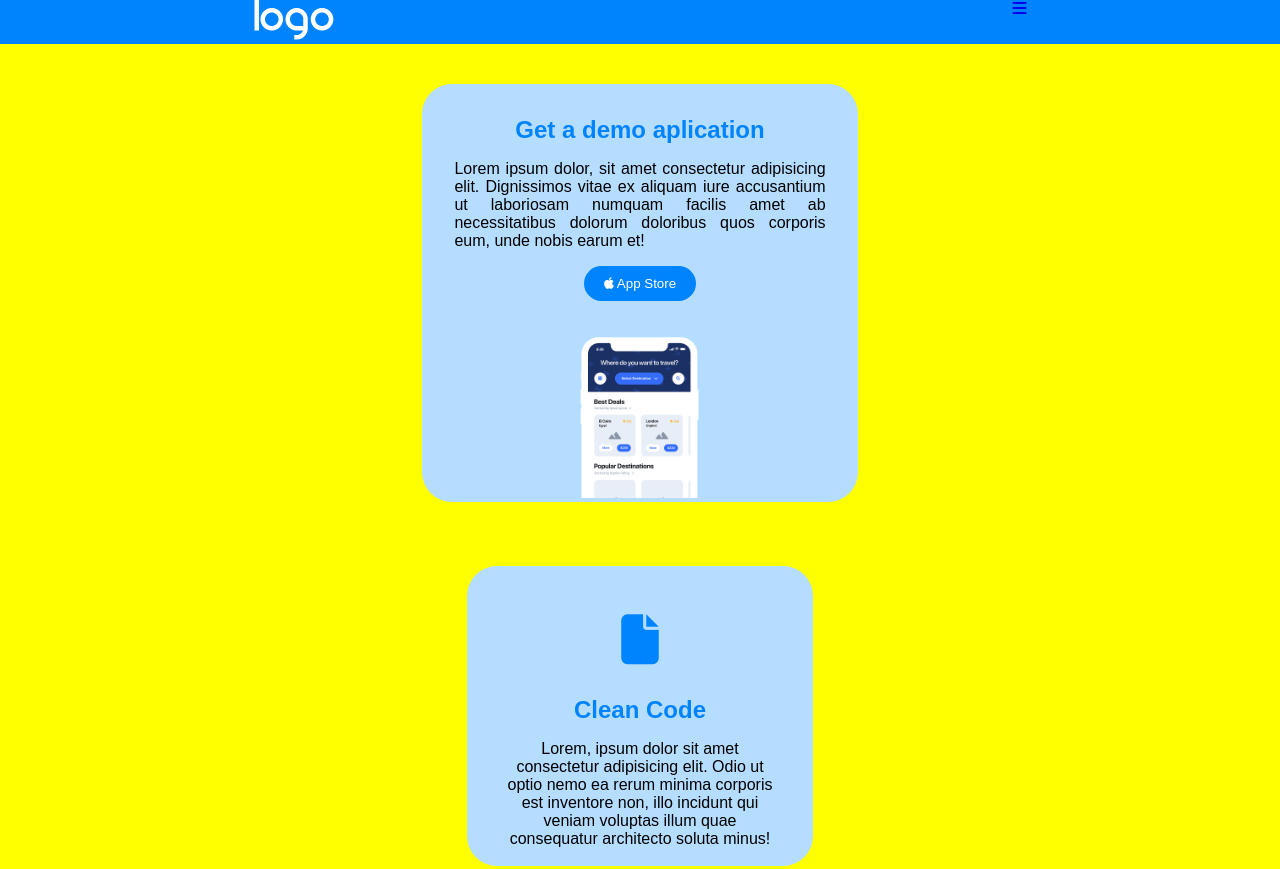
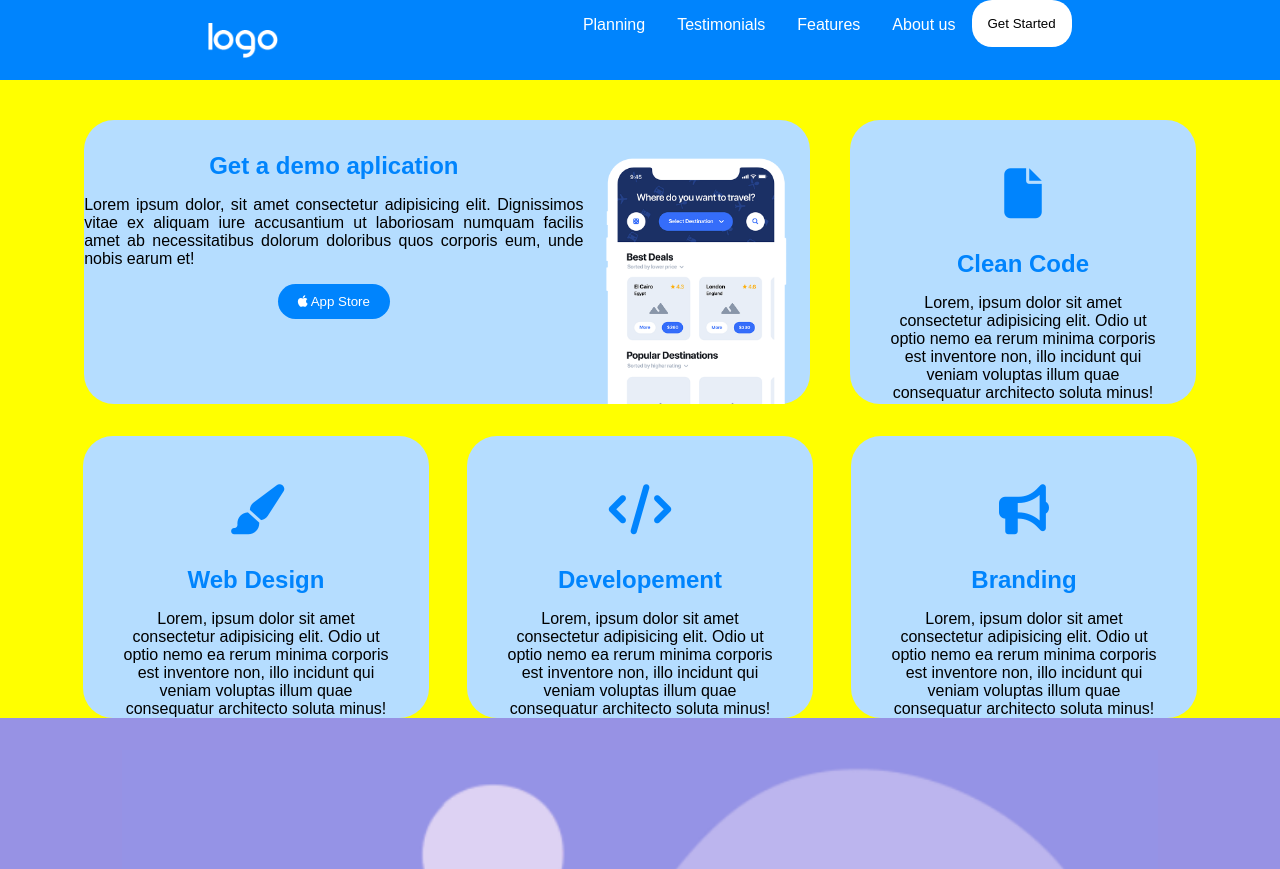
Before and after one commit to AnaC1997/htmlcss-responsive-layout, a plain HTML site: page index.html in a window 1280 px wide. Shown: the top 869 px of the page. Drawn offline with Linux system fonts and the light colour scheme.

Commit message:
modifica responsive section about us
modifica responsive section about us

```diff
--- a/css/style.css
+++ b/css/style.css
@@ -12,19 +12,7 @@ body {
     font-family: sans-serif;
 }
 
-.card-big {
-    min-height: 600px;
 
-}
-
-.card-small {
-    min-height: 300px;
-}
-
-.card-medium {
-    min-height: 400px;
-
-}
 
 .container,
 .card-big,
@@ -42,6 +30,7 @@ a {
 }
 
 .btn {
+    display: inline-block;
     width: auto;
     height: auto;
     padding: 10px 20px;
@@ -52,22 +41,39 @@ a {
 
 img {
     width: 100%;
+    display: block;
 }
 
 .text-center {
     text-align: center;
 }
 
-.container {
-    gap: 2rem;
-}
 
 /*Header*/
 
-.header-space {
-    gap: 300px;
+header {
+    height: 80px;
 }
 
+.header-space {
+    height: 100%;
+    justify-content: space-between;
+}
+
+.iconaHeader{
+    display: flex;
+    align-items: center;
+
+}
+
+.logo-header{
+    display: flex;
+    align-items: center;
+    width: 70px;
+}
+header nav{
+    display: none;
+}
 /*main*/
 
 .border-radius {
@@ -96,8 +102,8 @@ img {
     height: 40px;
     width: 40px;
 
+}
 
-}
 
 /* Testimonials section*/
 
@@ -111,13 +117,21 @@ img {
 /*About Us Section*/
 .position-img {
     position: relative;
+    display: inline-block;
+
+
 
 }
 
-.quote-img {
+.quote-img  {
     position: absolute;
-    right: 3;
+    top: 0;
+    right: 0;
+    font-size: 40px;
 }
+
+
+
 
 .linkedin {
     width: 70%;
@@ -256,11 +270,13 @@ img {
     }
 
     .demo {
-        width: 60%;
+        width: calc(64% - 16px);
+        margin: 16px ;
     }
 
     .code {
-        width: 30%;
+        width:  calc(31% - 16px);
+        margin: 16px;
     }
 
     .web {
@@ -276,11 +292,6 @@ img {
         width: 30%;
     }
 
-    .card-medium,
-    .card-big,
-    .card-small {
-        margin-bottom: 16px;
-    }
 
     /* Benefits section*/
 
@@ -311,6 +322,7 @@ img {
     .item2{
         width: 45%;
     }
+
 }
 
 
@@ -320,33 +332,52 @@ img {
     body {
         background-color: yellow;
     }
+
+    /* Header section*/
+
+    header .iconaHeader{
+        display: none;
+    }
+    header nav{
+        display: flex;
+        align-content: flex-end;
+    }
+
+    header a{
+        color: white;
+    }
     /* Demo section*/
 
 
-    .demo-text,
     .containerDemo{
         display: flex;
         flex-wrap: wrap;
     }
 
-    .text-demo{
-        width: 100%;
+    .demo{
+        width: 63%;
+        padding: 0;
+        margin: 0 auto;
 
-    }
-
-    .demo-img{
-        width: 40%;
-    }
-
-
-
-    .demo-text{
-        width: 40%;
     }
 
     .code{
         width: 30%;
     }
+
+    .web,
+    .development,
+    .branding{
+        width: 30%;
+    }
+
+    .demo-text{
+        display: flex;
+        height: 100%;
+
+    }
+
+
 
 
     /* Testimonials Section*/
--- a/index.html
+++ b/index.html
@@ -13,16 +13,24 @@
     <!--Inizio Header-->
     <header class=" b-c-blueElettrico mb2-5">
         <div class=" container header-space flex ">
-            <div>
-                <a href="#"><img class="logo-header" src="responsive-layout-materiale-completo/img/logo.png"
+            <div class="logo-header">
+                <a href="#"><img class="logo-sito" src="responsive-layout-materiale-completo/img/logo.png"
                         alt="logo"></a>
             </div>
-            <div>
+            <div class="iconaHeader">
                 <a href="#"><i class="fas fa-bars"></i></a>
             </div>
+            <nav>
+                <a class="p16" href="#">Planning</a>
+                <a class="p16" href="#">Testimonials</a>
+                <a class="p16" href="#">Features</a>
+                <a class="p16" href="#">About us</a>
+                <span>
+                <button class=" btn b-c-white p16">Get Started</button>
+                </span>
+              </nav>
+
         </div>
-        </div>
-        </nav>
 
     </header>
 
@@ -31,8 +39,8 @@
         <!--Demo Section-->
         <section class="container containerDemo">
             <!--Item demo application-->
-            <div class=" demo text-center  p-2rem">
-                <div class="demo-text p-2rem b-c-blue border-radius">
+            <div class=" demo container text-center mb1-5">
+                <div class="demo-text text-demo b-c-blue  border-radius">
                     <div class="text-demo">
                         <h1 class="dodger-blue p-top2">Get a demo aplication</h1>
                         <p class="p-top1 tex-demo">Lorem ipsum dolor, sit amet consectetur adipisicing elit. Dignissimos
@@ -44,15 +52,16 @@
                             <button class="btn white b-c-blueElettrico"><i class="fab fa-apple"></i> App Store</button>
                         </div>
                     </div>
-                    <div class="p-top2 demo-img">
+                    <div class="p-top2 flex demo-img">
                         <img class="img-demo" src="responsive-layout-materiale-completo/img/phone.png" alt="">
                     </div>
                 </div>
             </div>
+            </div>
 
             <!--Item clean Code-->
-            <div class="code text-center card-small b-c-blue m-top2 p-2rem border-radius">
-                <div class="p-top1">
+            <div class=" code text-center card-small b-c-blue  p-2rem border-radius">
+                <div class="p-top1 ">
                     <i class="fas fa-file fas-demo dodger-blue p-top2"></i>
                     <h1 class="dodger-blue p-top2">Clean Code</h1>
                 </div>
@@ -96,8 +105,8 @@
         </section>
 
         <!--Strategic Planning Section-->
-        <section class="b-c-violet">
-            <div class="container m-top2 ">
+        <section class="b-c-violet ">
+            <div class="container m-b1-5 ">
                 <div class="card-small p-top2">
                     <img class="img-planning1" src="responsive-layout-materiale-completo/img/planning1.png" alt="">
                 </div>
@@ -118,9 +127,9 @@
                         placeat!</p>
                 </div>
             </div>
-            <div class="text-center ">
-                <div class="container m-top2">
-                    <div class=" card-medium b-c-white p-2rem border-radius">
+            <div class="text-center">
+                <div class="container ">
+                    <div class=" card-medium b-c-white  border-radius">
                         <img class="p-top2" src="responsive-layout-materiale-completo/img/planning2.png"
                             alt="planning2">
                         <h1 class="p-top2">App Development</h1>
@@ -129,11 +138,11 @@
                             Rem architecto eveniet reprehenderit possimus tempora dolore? In id itaque aperiam maxime
                             nemo
                             eaque, quisquam error corporis fugit odio minima.</p>
-                        <div class="p-top2 flex p16">
+                        <span class="p-top2 flex p16">
                             <i class="fas fa-arrow-down b-c-violet"></i>
-                        </div>
+                        </span>
                     </div>
-                </div>
+
             </div>
 
         </section>
@@ -308,11 +317,17 @@
                     magni
                     impedit consequuntur ducimus.</p>
             </div>
-            <div class="card-small item2">
+            <div class="card-small img-about item2">
+
+
+
                 <div class="position-img">
                     <img class="border-img" src="responsive-layout-materiale-completo/img/about.jpg" alt="">
-                    <i class="fas fa-quote-left c-lavender quote-img"></i>
+                    <span><i class="fas fa-quote-left c-lavender quote-img"></i></span>
                 </div>
+
+
+
                 <h1 class="c-lavender p-top2">I help companies tincidunt tortor aliquam nulla facilitisi crass fermentum
                     odio.
                 </h1>
```
